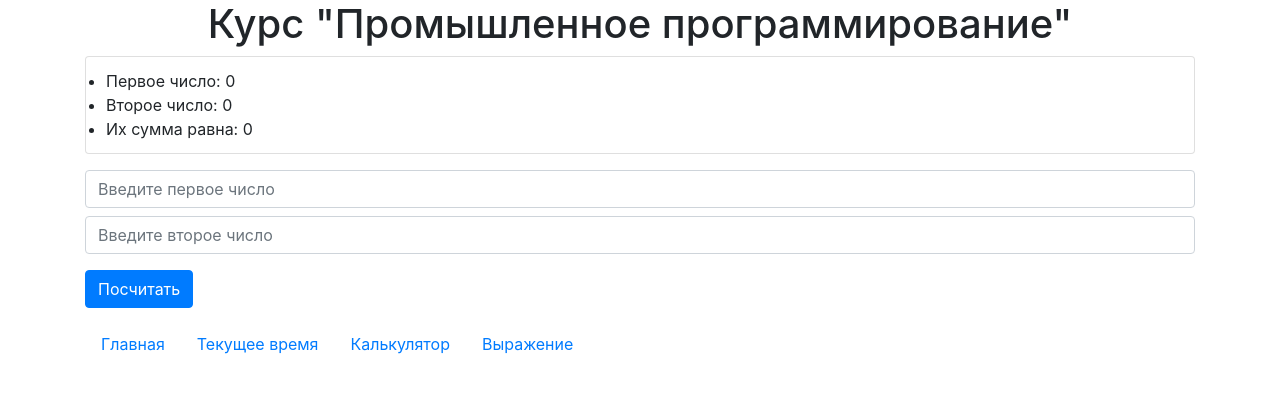
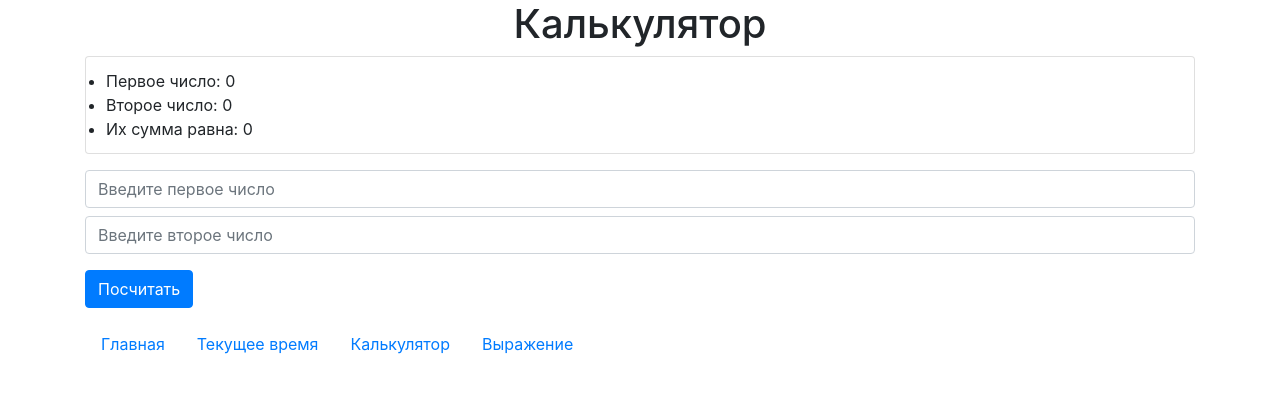
Before and after one commit to angelwelz/django_project, a Django app: page /calc/ in a window 1280 px wide. Shown: the top 393 px of the page. Run offline with Django 5.2, Linux system fonts and the light colour scheme; some libraries are stand-ins or nearby versions.

Commit message:
изменение в оформление калькулятора

```diff
--- a/myapp/templates/calc.html
+++ b/myapp/templates/calc.html
@@ -7,7 +7,7 @@
    </head>
    <body>
        <div class="container">
-           <h1 class="text-center">Курс "Промышленное программирование"</h1>
+           <h1 class="text-center">Калькулятор</h1>
 
            {% if first_number is not None and second_number is not None %}
                <ul class="list-group">
```
Also changed, not shown: db.sqlite3.
